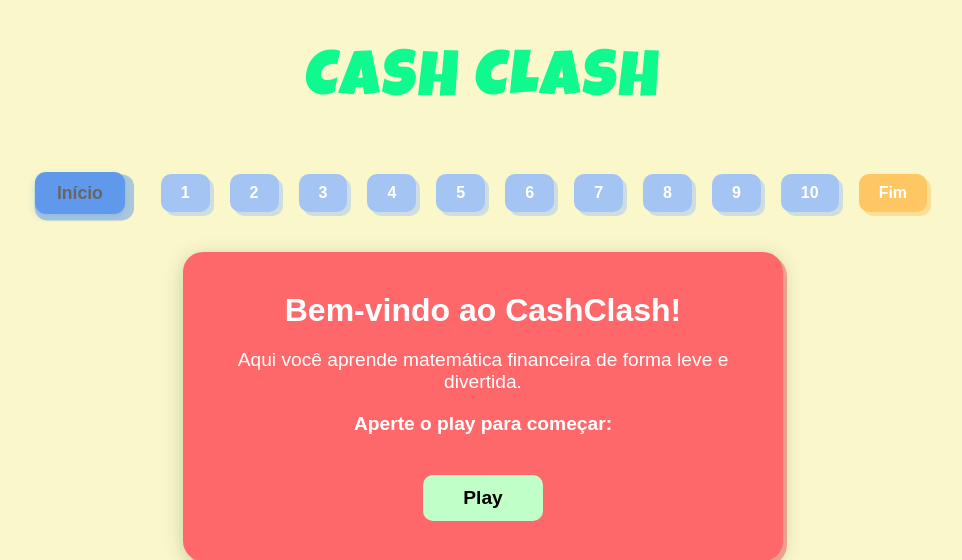
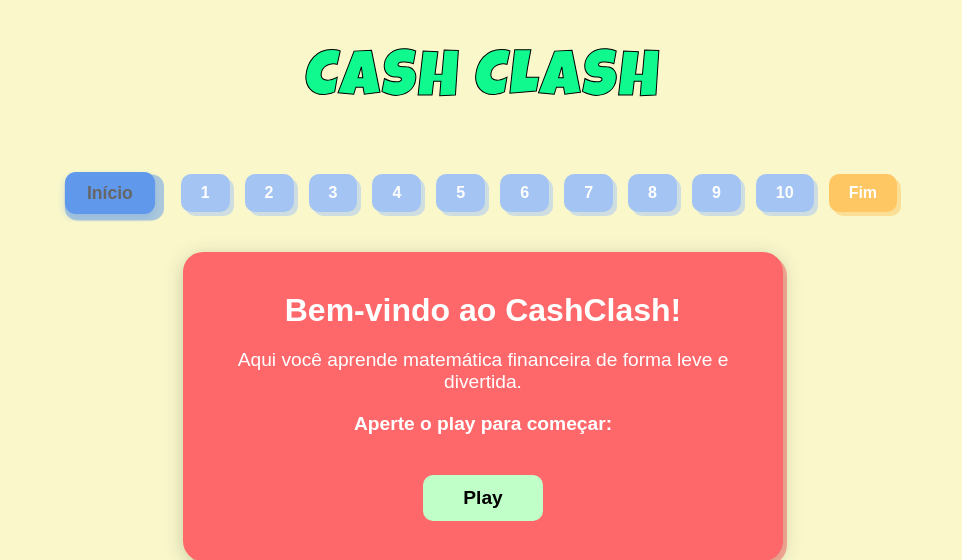
Before and after one commit to Larissa-Kailane/Projeto-CashClash, a Django app: page / in a window 1280 px wide. Shown: the top 560 px of the page, without its empty margins (157-1119 px from the left). Run offline with Django 4.2, Linux system fonts and the light colour scheme.

Commit message:
Mais uma alteração na fonte - adicionando uma borda.

```diff
--- a/static/css/styles.css
+++ b/static/css/styles.css
@@ -7,8 +7,7 @@
   font-style: normal !important;
   font-size: 4em !important;
   color: #0FF98E !important; /* Verde original do jogo */
-  text-shadow: none !important;
-  -webkit-text-stroke: none !important;
+  -webkit-text-stroke: 1px black !important; /* Adicionando borda preta fina */
   letter-spacing: 2px !important;
   transform: skew(-5deg) !important;
   background-color: transparent !important;
--- a/views/telaInicial.html
+++ b/views/telaInicial.html
@@ -36,7 +36,7 @@
       display: flex;
       flex-wrap: nowrap;
       justify-content: center;
-      gap: 20px;
+      gap: 15px;
       padding: 10px;
       min-width: 700px;
     }
@@ -68,7 +68,7 @@
     .casa.inicio {
       background-color: #98FB98;
       color: #666;
-      margin-right: 20px;
+      margin-right: 15px;
     }
 
     .casa.inicio::before {
--- a/views/telaPerguntas.html
+++ b/views/telaPerguntas.html
@@ -55,7 +55,7 @@
       display: flex;
       flex-wrap: nowrap;
       justify-content: center;
-      gap: 20px;
+      gap: 15px;
       padding: 10px;
       min-width: 700px;
     }
@@ -87,7 +87,7 @@
     .casa.inicio {
       background-color: #98FB98;
       color: #666;
-      margin-right: 20px;
+      margin-right: 15px;
     }
 
     .casa.inicio::before {
--- a/views/tela_derrota.html
+++ b/views/tela_derrota.html
@@ -55,7 +55,7 @@
       display: flex;
       flex-wrap: nowrap;
       justify-content: center;
-      gap: 20px;
+      gap: 15px;
       padding: 10px;
       min-width: 700px;
     }
@@ -87,7 +87,7 @@
     .casa.inicio {
       background-color: #98FB98;
       color: #666;
-      margin-right: 20px;
+      margin-right: 15px;
     }
 
     .casa.inicio::before {
--- a/views/tela_resposta_correta.html
+++ b/views/tela_resposta_correta.html
@@ -55,7 +55,7 @@
       display: flex;
       flex-wrap: nowrap;
       justify-content: center;
-      gap: 20px;
+      gap: 15px;
       padding: 10px;
       min-width: 700px;
     }
@@ -87,7 +87,7 @@
     .casa.inicio {
       background-color: #98FB98;
       color: #666;
-      margin-right: 20px;
+      margin-right: 15px;
     }
 
     .casa.inicio::before {
--- a/views/tela_vida_perdida.html
+++ b/views/tela_vida_perdida.html
@@ -55,7 +55,7 @@
       display: flex;
       flex-wrap: nowrap;
       justify-content: center;
-      gap: 20px;
+      gap: 15px;
       padding: 10px;
       min-width: 700px;
     }
@@ -87,7 +87,7 @@
     .casa.inicio {
       background-color: #98FB98;
       color: #666;
-      margin-right: 20px;
+      margin-right: 15px;
     }
 
     .casa.inicio::before {
--- a/views/tela_vitoria.html
+++ b/views/tela_vitoria.html
@@ -36,7 +36,7 @@
       display: flex;
       flex-wrap: nowrap;
       justify-content: center;
-      gap: 20px;
+      gap: 15px;
       padding: 10px;
       min-width: 700px;
     }
@@ -67,7 +67,7 @@
     .casa.inicio {
       background-color: #98FB98;
       color: #666;
-      margin-right: 20px;
+      margin-right: 15px;
     }
 
     .casa.inicio::before {
```
